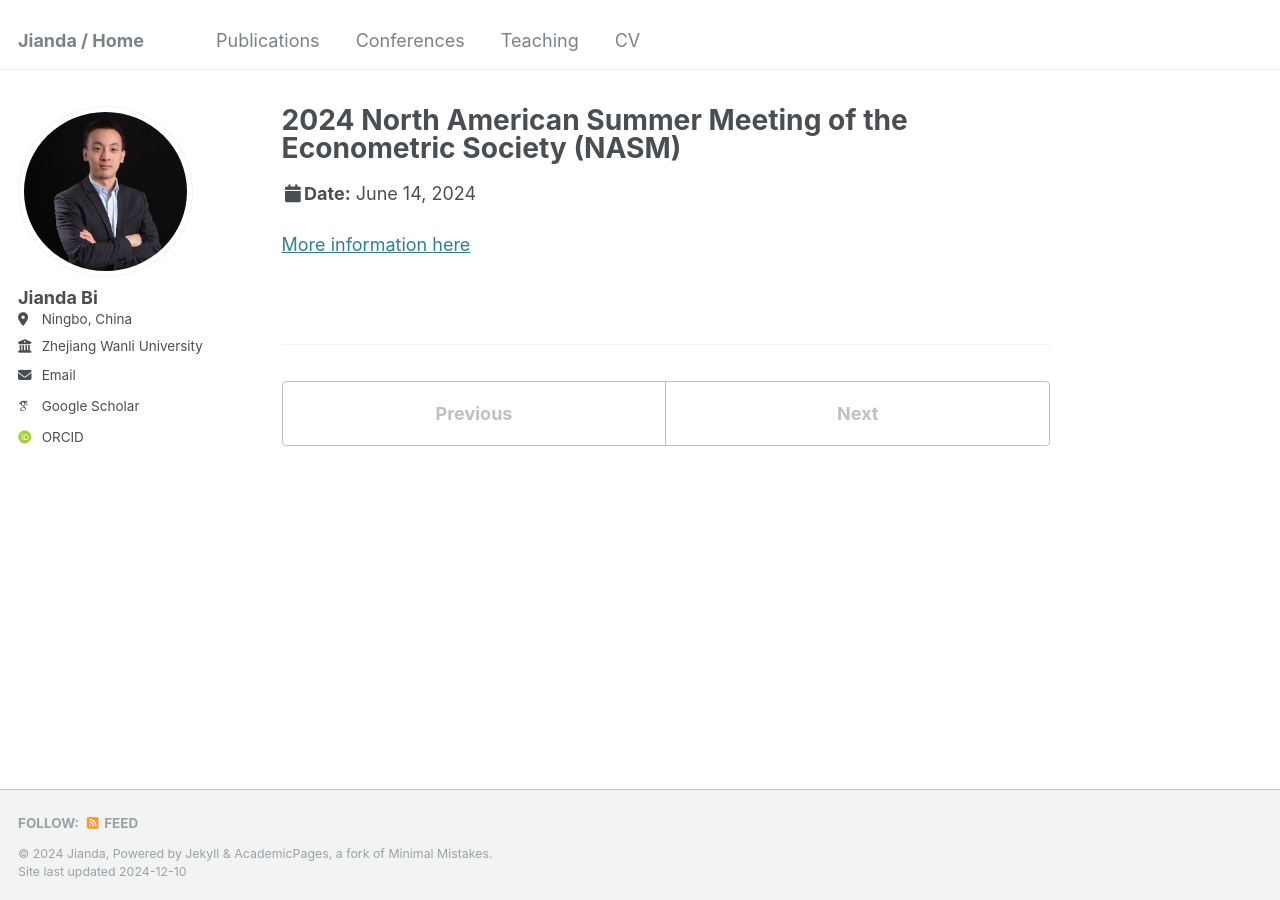
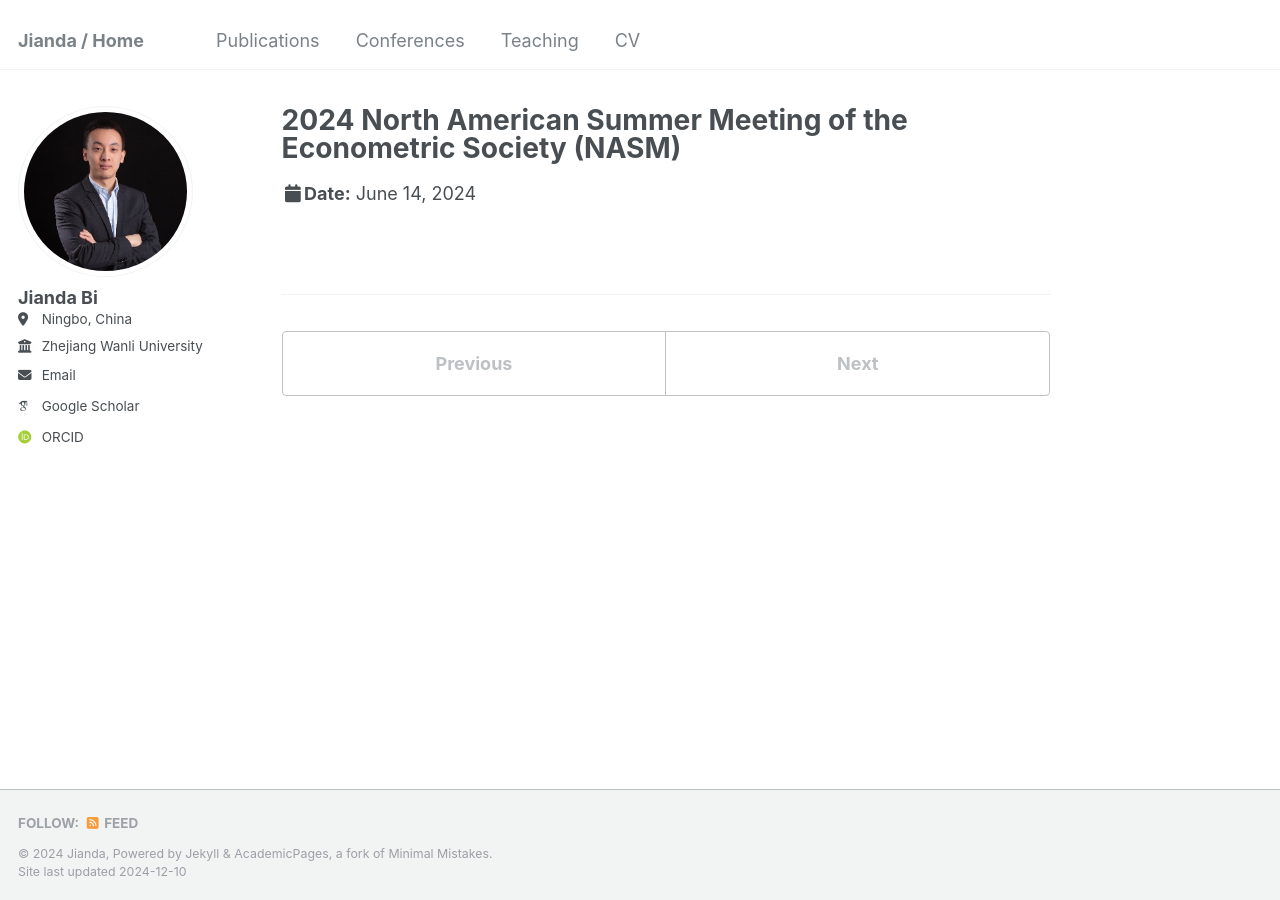
Before and after one commit to JiandaBi/Jianda.github.io, a Jekyll site: the page built from _talks/2024-06-14-talk-3.md, in a window 1280 px wide. Built offline with Jekyll 4.4.1, drawn with Linux system fonts in a browser that asks for light colours; some web fonts are replaced.

Commit message:
Update 2024-06-14-talk-3.md

```diff
--- a/_talks/2024-06-14-talk-3.md
+++ b/_talks/2024-06-14-talk-3.md
@@ -2,12 +2,8 @@
 title: "2024 North American Summer Meeting of the Econometric Society (NASM)"
 collection: talks
 type: "Conference presentation"
-permalink: /talks/2024-06-14-talk-3
+permalink: 'https://www.econometricsociety.org/event_papers/view/275/165'
 venue: "Vanderbilt University"
 date: 2024-06-14
 location: "Nashville, USA"
 ---
-
-
-
-[More information here](https://www.econometricsociety.org/event_papers/view/275/165)
```
